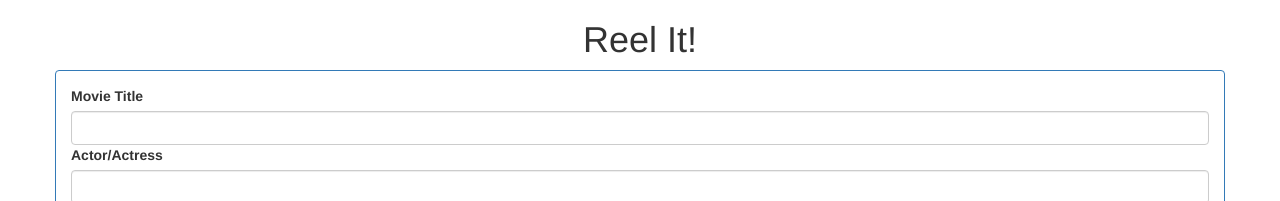
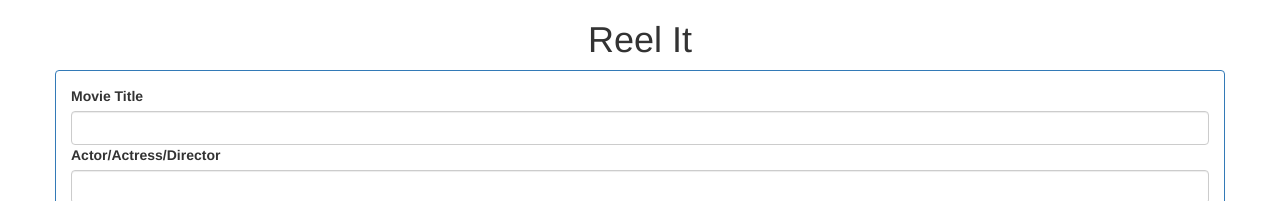
Before and after one commit to Swords-in-the-darkness/Project1, a plain HTML site: page index.html in a window 1280 px wide. Shown: the top 201 px of the page. Drawn offline with nearby package versions, Linux system fonts and the light colour scheme.

Commit message:
Fixing Text

```diff
--- a/index.html
+++ b/index.html
@@ -24,7 +24,7 @@
   		<header class="container">
   			<div class="row">
   				<div class="text-center">
-  					<h1>Reel It!</h1>
+  					<h1>Reel It</h1>
   				</div>
   			</div>
 		</header>
@@ -41,7 +41,7 @@
 							<div class="form-group" id="searchForm">
 								<label for="movieTitle">Movie Title</label>
 								<input type="text" class="form-control" id="movieTitle">
-								<label for="movieActor">Actor/Actress</label>
+								<label for="movieActor">Actor/Actress/Director</label>
 								<input type="text" class="form-control" id="movieActor">
 								<label for="movieGenre">Genre</label>
 								<input type="text" class="form-control" id="movieGenre">
```
